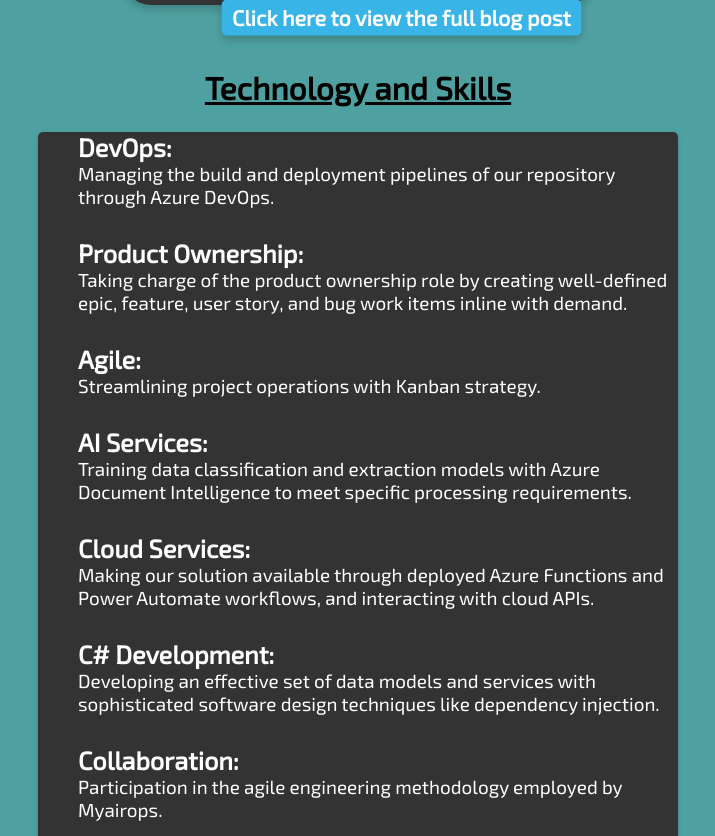
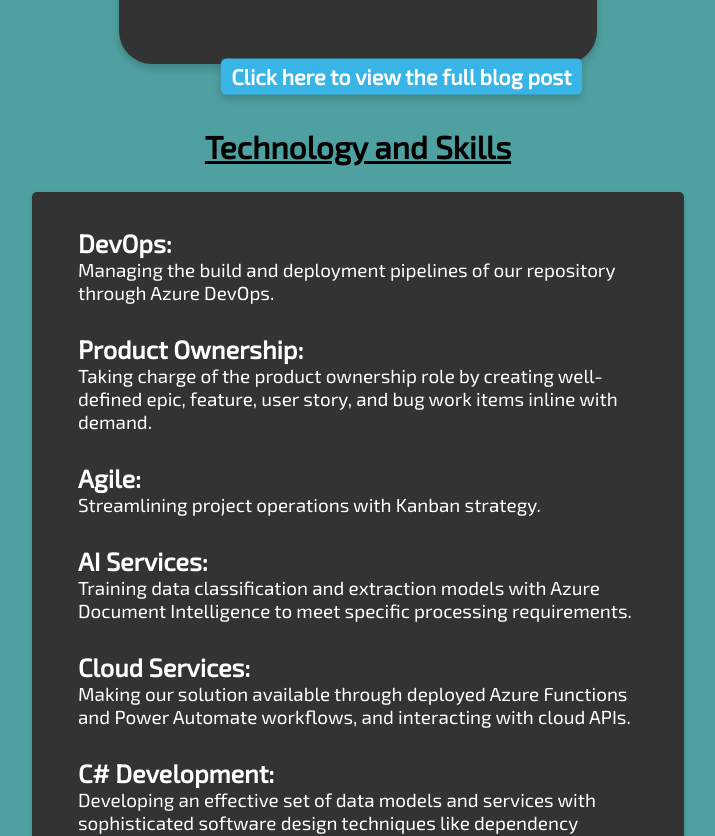
Before and after one commit to flynnWhelehan/website, a React (Create React App) app in the folder website/frontend/: page /myairops-project in a window 1280 px wide. Shown: the part 820-1656 px from the top of the page, without its empty margins (282-997 px from the left). Built offline with nearby package versions, Linux system fonts and the light colour scheme.

Commit message:
Make bullet points section prettier

```diff
--- a/website/frontend/src/pages/Projects/MyairopsProject.css
+++ b/website/frontend/src/pages/Projects/MyairopsProject.css
@@ -58,6 +58,7 @@ section {
     max-width: 50%;
     font-size: 1em;
     font-weight: normal;
+    padding: 0.5%;
 }
 
 .section-container a {
@@ -72,6 +73,17 @@ section {
     text-align: left;
 }
 
+#technology ul {
+  padding-right: 1em;
+  margin: 0;
+}
+
+#technology li {
+  list-style-type: none;
+  padding-left: 0;
+  margin-left: 0;
+}
+
 #technology li {
     list-style-type: none;
 }
--- a/website/frontend/src/pages/Projects/MyairopsProject.js
+++ b/website/frontend/src/pages/Projects/MyairopsProject.js
@@ -34,7 +34,7 @@ function MyairopsProject() {
             <div className="section-container">
                 <section id="technology">
                     <ul>
-                        <li className="bullet-header">DevOps:<br/></li>
+                        <li className="bullet-header"><br/>DevOps:<br/></li>
                             <li className="bullet-text">Managing the build and deployment pipelines of our repository through Azure DevOps.</li>
                         <li className="bullet-header"><br/>Product Ownership:</li>
                             <li className="bullet-text">Taking charge of the product ownership role by creating well-defined epic, feature, user story, and bug work items inline with demand.</li>
```
